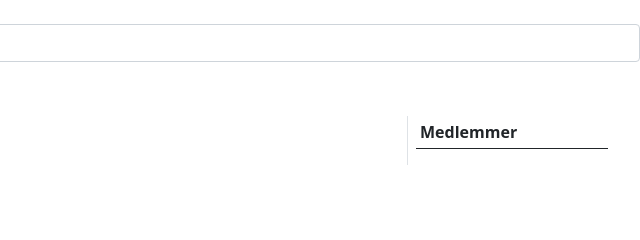
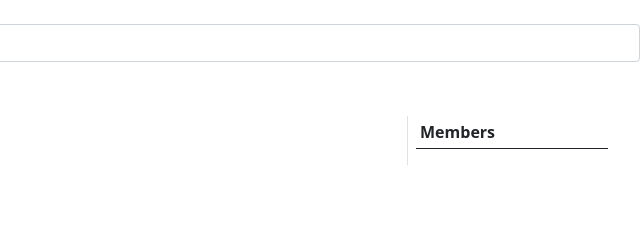
Before and after one commit to Benjadahl/P2_AAU, a website: page src/index.html in a window 1280 px wide. Shown: the top 240 px of the page, 640-1280 px from the left. Drawn offline with nearby package versions, Linux system fonts and the light colour scheme.

Commit message:
Changed medlemmer to members so everything is in one language: English

```diff
--- a/src/index.html
+++ b/src/index.html
@@ -31,7 +31,7 @@
         <table class="table table-sm">
           <thead>
             <tr>
-              <th scope="col">Medlemmer</th>
+              <th scope="col">Members</th>
               <th scope="col"></th>
             </tr>
           </thead>
```
Also changed, not shown: 1 other file.
